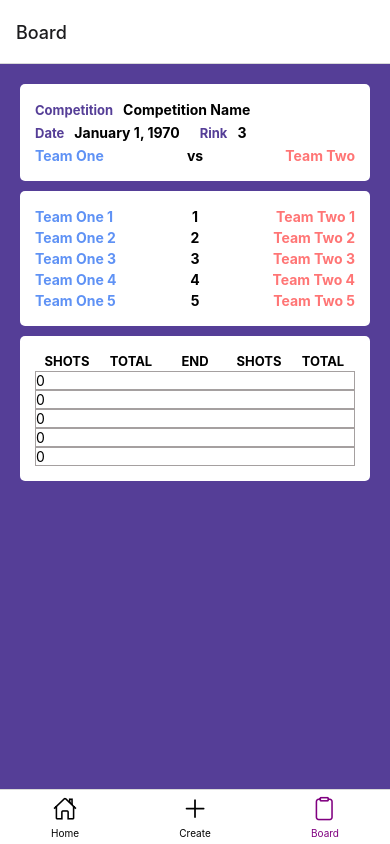
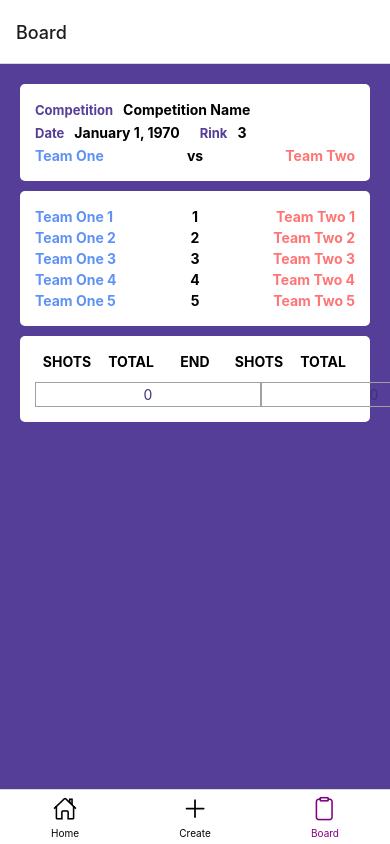
Before and after one commit to minhazk/Incredibowls, a React Native app: screen /Board in a window 390 px wide. Built offline with nearby package versions, Linux system fonts and the light colour scheme.

Commit message:
score board

```diff
--- a/src/components/InputBox.js
+++ b/src/components/FormInput.js
@@ -1,7 +1,7 @@
 import { StyleSheet, Text, TextInput, View } from 'react-native';
 import { colours } from '../styles/global';
 
-const InputBox = ({ label, placeholder, keyboardType }) => {
+const FormInput = ({ label, placeholder, keyboardType }) => {
     return (
         <View style={styles.container}>
             <Text style={styles.label}>{label}</Text>
@@ -32,4 +32,4 @@ const styles = StyleSheet.create({
     },
 });
 
-export default InputBox;
+export default FormInput;
--- /dev/null
+++ b/src/components/ScoreInput.js
@@ -0,0 +1,71 @@
+import React from 'react';
+import { StyleSheet, Text, TextInput, View } from 'react-native';
+import { colours } from '../styles/global';
+
+const ScoreInput = ({ setPoints, t1Shots, t1Total, t2Shots, t2Total, end, editable }) => {
+    return (
+        <View style={styles.row}>
+            <TextInput
+                onEndEditing={t =>
+                    setPoints(prev => [
+                        ...prev,
+                        {
+                            t1Shots: 0,
+                            t1Total: 1,
+                            t2Shots: 0,
+                            t2Total: 0,
+                        },
+                    ])
+                }
+                editable={editable}
+                style={styles.scoreInput}
+                keyboardType='numeric'
+                value={t1Shots?.toString()}
+                placeholder='0'
+            />
+            <TextInput editable={false} style={styles.scoreInput} keyboardType='numeric' value={t1Total.toString()} onChangeText={() => null} />
+            <Text style={styles.endLabel}>{end + 1}</Text>
+            <TextInput
+                onEndEditing={t =>
+                    setPoints(prev => [
+                        ...prev,
+                        {
+                            t1Shots: 0,
+                            t1Total: 1,
+                            t2Shots: 0,
+                            t2Total: 0,
+                        },
+                    ])
+                }
+                editable={editable}
+                style={styles.scoreInput}
+                keyboardType='numeric'
+                value={t2Shots?.toString()}
+                placeholder='0'
+            />
+            <TextInput editable={false} style={styles.scoreInput} keyboardType='numeric' value={t2Total.toString()} />
+        </View>
+    );
+};
+
+const styles = StyleSheet.create({
+    row: {
+        flexDirection: 'row',
+        alignItems: 'center',
+    },
+    scoreInput: {
+        flex: 1,
+        borderWidth: 0.25,
+        borderColor: colours.lightGray,
+        padding: 3,
+        textAlign: 'center',
+        color: colours.accent,
+    },
+    endLabel: {
+        flex: 1,
+        textAlign: 'center',
+        fontWeight: 'bold',
+    },
+});
+
+export default ScoreInput;
--- a/src/screens/Board.js
+++ b/src/screens/Board.js
@@ -1,8 +1,17 @@
-import { StyleSheet, Text, TextInput, View } from 'react-native';
+import { useState } from 'react';
+import { StyleSheet, Text, View } from 'react-native';
+import ScoreInput from '../components/ScoreInput';
 import { colours, screen } from '../styles/global';
 import { getLongDate } from '../utils/DateFormatter';
 
 const Board = () => {
+    const [points, setPoints] = useState([
+        {
+            t1Total: 0,
+            t2Total: 0,
+        },
+    ]);
+
     const dummyBoard = {
         id: 1,
         competition: 'Competition Name',
@@ -48,7 +57,7 @@ const Board = () => {
                 <View>
                     {dummyBoard.teamOne.players.map((player, i) => {
                         return (
-                            <View style={styles.row}>
+                            <View style={styles.row} key={i}>
                                 <Text style={styles.teamOneName}>{player}</Text>
                                 <Text style={styles.playerCount}>{i + 1}</Text>
                                 <Text style={styles.teamTwoName}>{dummyBoard.teamTwo.players[i]}</Text>
@@ -66,22 +75,10 @@ const Board = () => {
                     <Text style={styles.scoreLabel}>SHOTS</Text>
                     <Text style={styles.scoreLabel}>TOTAL</Text>
                 </View>
-                <View styles={styles.row}>
-                    <View style={styles.scoreInputWrapper}>
-                        <TextInput style={styles.scoreInput} keyboardType='numeric' placeholder='0' />
-                    </View>
-                    <View style={styles.scoreInputWrapper}>
-                        <TextInput style={styles.scoreInput} keyboardType='numeric' placeholder='0' />
-                    </View>
-                    <View style={styles.scoreInputWrapper}>
-                        <TextInput style={styles.scoreInput} keyboardType='numeric' placeholder='0' />
-                    </View>
-                    <View style={styles.scoreInputWrapper}>
-                        <TextInput style={styles.scoreInput} keyboardType='numeric' placeholder='0' />
-                    </View>
-                    <View style={styles.scoreInputWrapper}>
-                        <TextInput style={styles.scoreInput} keyboardType='numeric' placeholder='0' />
-                    </View>
+                <View style={styles.scoresWrapper}>
+                    {points.map((end, i) => {
+                        return <ScoreInput setPoints={setPoints} {...end} end={i} editable={i + 1 === points.length} key={i} />;
+                    })}
                 </View>
             </View>
         </View>
@@ -128,12 +125,9 @@ const styles = StyleSheet.create({
         flex: 1,
         textAlign: 'center',
         fontWeight: 'bold',
-        fontSize: 13,
     },
-    scoreInputWrapper: {},
-    scoreInput: {
-        borderWidth: 0.25,
-        borderColor: colours.lightGray,
+    scoresWrapper: {
+        marginTop: 10,
     },
 });
 
--- a/src/screens/Create.js
+++ b/src/screens/Create.js
@@ -1,15 +1,15 @@
 import { StyleSheet, Text, View } from 'react-native';
 import CustomButton from '../components/CustomButton';
-import InputBox from '../components/InputBox';
+import FormInput from '../components/FormInput';
 import { screen } from '../styles/global';
 
 const Create = () => {
     return (
         <View style={screen.page}>
-            <InputBox label='Competition' />
-            <InputBox label='Date' />
-            <InputBox label='Rink No' keyboardType='numeric' />
-            <InputBox label='Game Size' keyboardType='numeric' />
+            <FormInput label='Competition' />
+            <FormInput label='Date' />
+            <FormInput label='Rink No' keyboardType='numeric' />
+            <FormInput label='Game Size' keyboardType='numeric' />
             <CustomButton label='Create Team' style={styles.submitBtn} />
         </View>
     );
```
